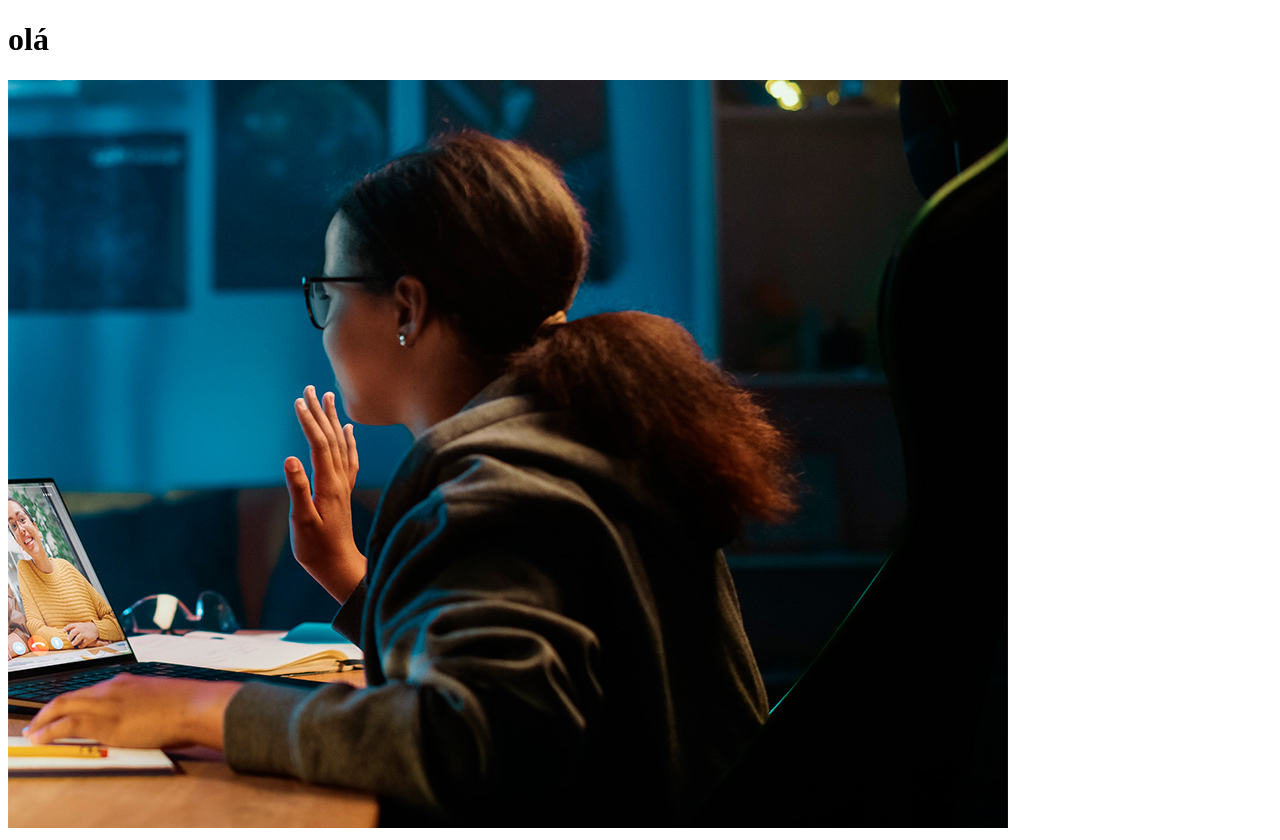
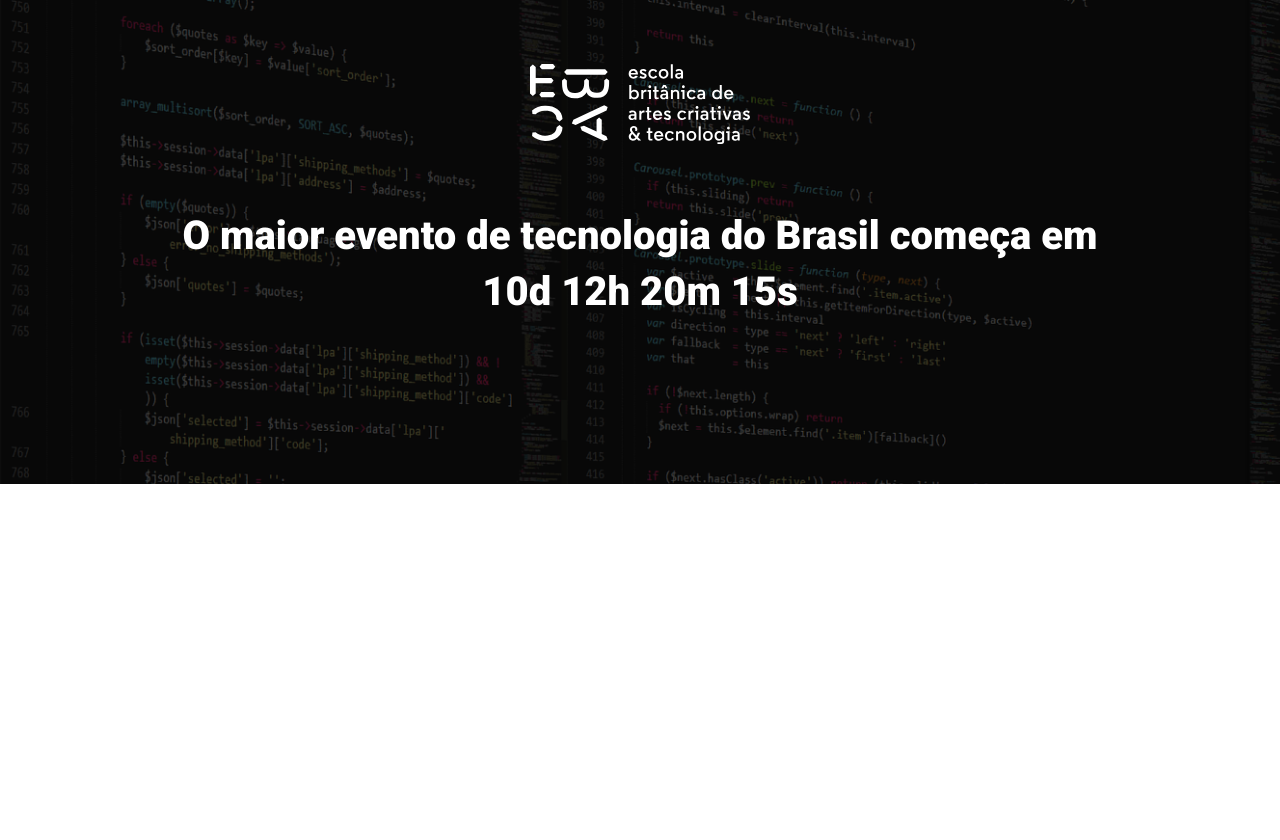
Before and after one commit to quadrosga/ebac_tech_talks, a website built with Parcel: page src/index.html in a window 1280 px wide. After the commit the page ends 800 px from the top, so only its background shows below. Built offline with nearby package versions, Linux system fonts and the light colour scheme.

Commit message:
estilizando o hero

```diff
--- a/src/index.html
+++ b/src/index.html
@@ -1,16 +1,25 @@
 <!DOCTYPE html>
-<html lang="en">
+<html lang="pt_BR">
 <head>
     <meta charset="UTF-8">
     <meta name="viewport" content="width=device-width, initial-scale=1.0">
-    <title>Document</title>
+    <title>EBAC Tech Talks</title>
+    <link rel="preconnect" href="https://fonts.googleapis.com">
+    <link rel="preconnect" href="https://fonts.gstatic.com" crossorigin>
+    <link href="https://fonts.googleapis.com/css2?family=Roboto:wght@400;700;900&display=swap" rel="stylesheet">
     <link rel="stylesheet" href="styles/main.scss">
 </head>
 <body>
-    <h1>
-        olá
-    </h1>
-    <img src="./images/backend.png" alt="">
+    <header class="hero">
+        <div class="container">
+            <img class="hero__logo" src="./images/ebac_logo.svg" alt="EBAC">
+            <p class="hero__text">
+                O maior evento de tecnologia do Brasil começa em 10d 12h 20m 15s
+            </p>
+        </div>
+    </header>
+
+
     <script src="scripts/main.js"></script>
 </body>
 </html>
--- /dev/null
+++ b/src/styles/_hero.scss
@@ -0,0 +1,53 @@
+.hero {
+    padding-top: 64px;
+    padding-bottom: 100px;
+    background-image: url(../images/fundo.png);
+    background-repeat: no-repeat;
+    background-size: cover;
+    position: relative;
+
+    .container {
+        position: relative;
+    }
+
+    &::before {
+        position: absolute;
+        top: 0;
+        left: 0;
+        width: 100%;
+        height: 100%;
+        background-color: #000;
+        content: '';
+        opacity: .7;
+    }
+
+    &__text {
+        margin-top: 64px;
+        margin-bottom: 64px;
+        font-size: 40px;
+        line-height: 56px;
+        color: #fff;
+        font-weight: 800;
+        text-align: center;
+    }
+
+    &__logo {
+        margin: 0 auto;
+        height: 80px;
+        display: block;
+    }
+
+    @media (max-width: 640px) {
+        padding: 40px 0;
+
+        &__logo {
+            height: 40px;
+        }
+
+        &__text {
+            font-size: 22px;
+            line-height: 24px;
+            margin: 24px 0;
+        }
+    }
+}
--- a/src/styles/main.scss
+++ b/src/styles/main.scss
@@ -0,0 +1,22 @@
+@use 'hero';
+
+* {
+    margin: 0;
+    padding: 0;
+    box-sizing: border-box;
+    font-family: 'Roboto', sans-serif;
+}
+
+.container {
+    max-width: 960px;
+    width: 100%;
+    margin: 0 auto;
+
+    @media (max-width: 640px) {
+        max-width: 80%;
+    }
+
+    @media (max-width: 1024px) {
+        max-width: 90%;
+    }
+}
```
